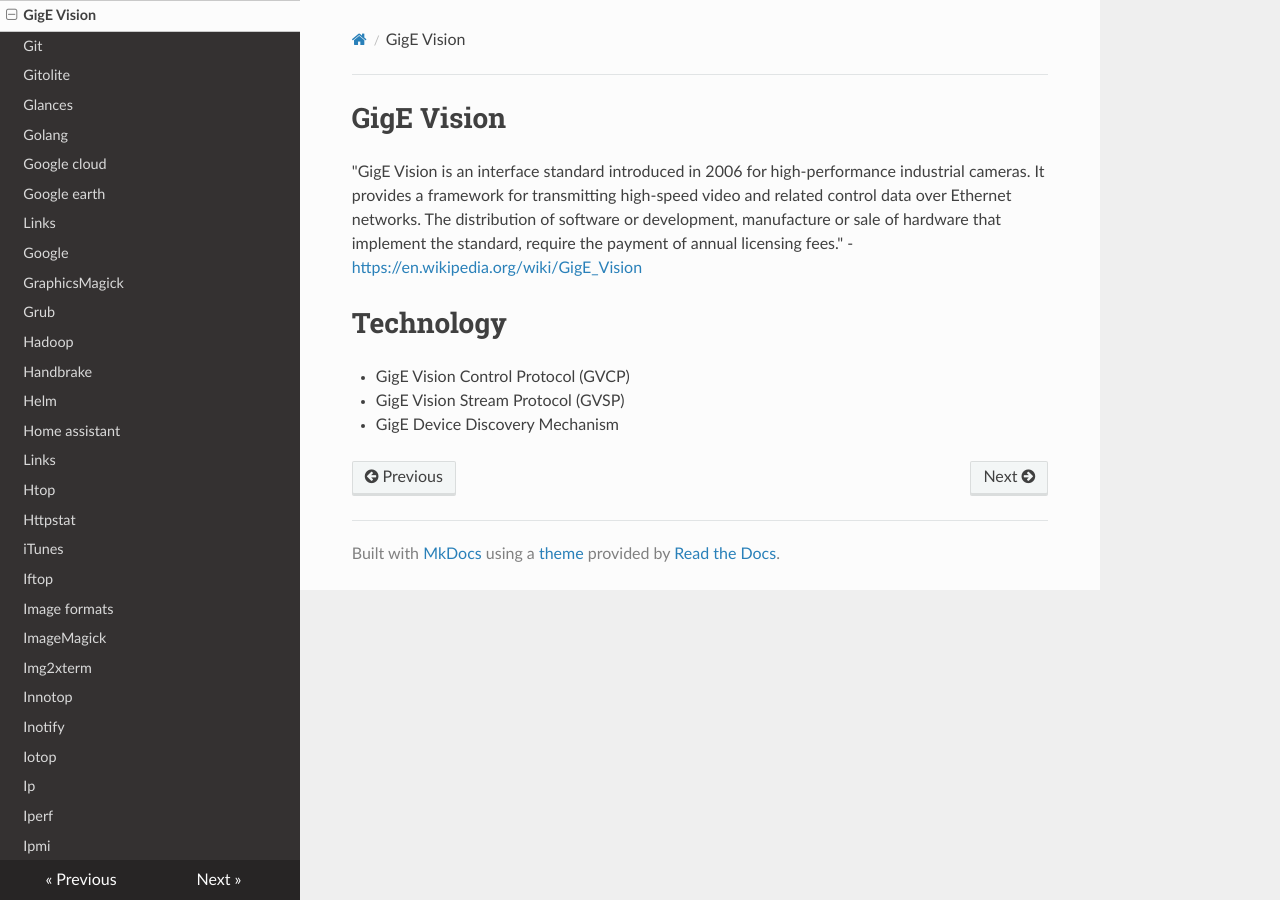
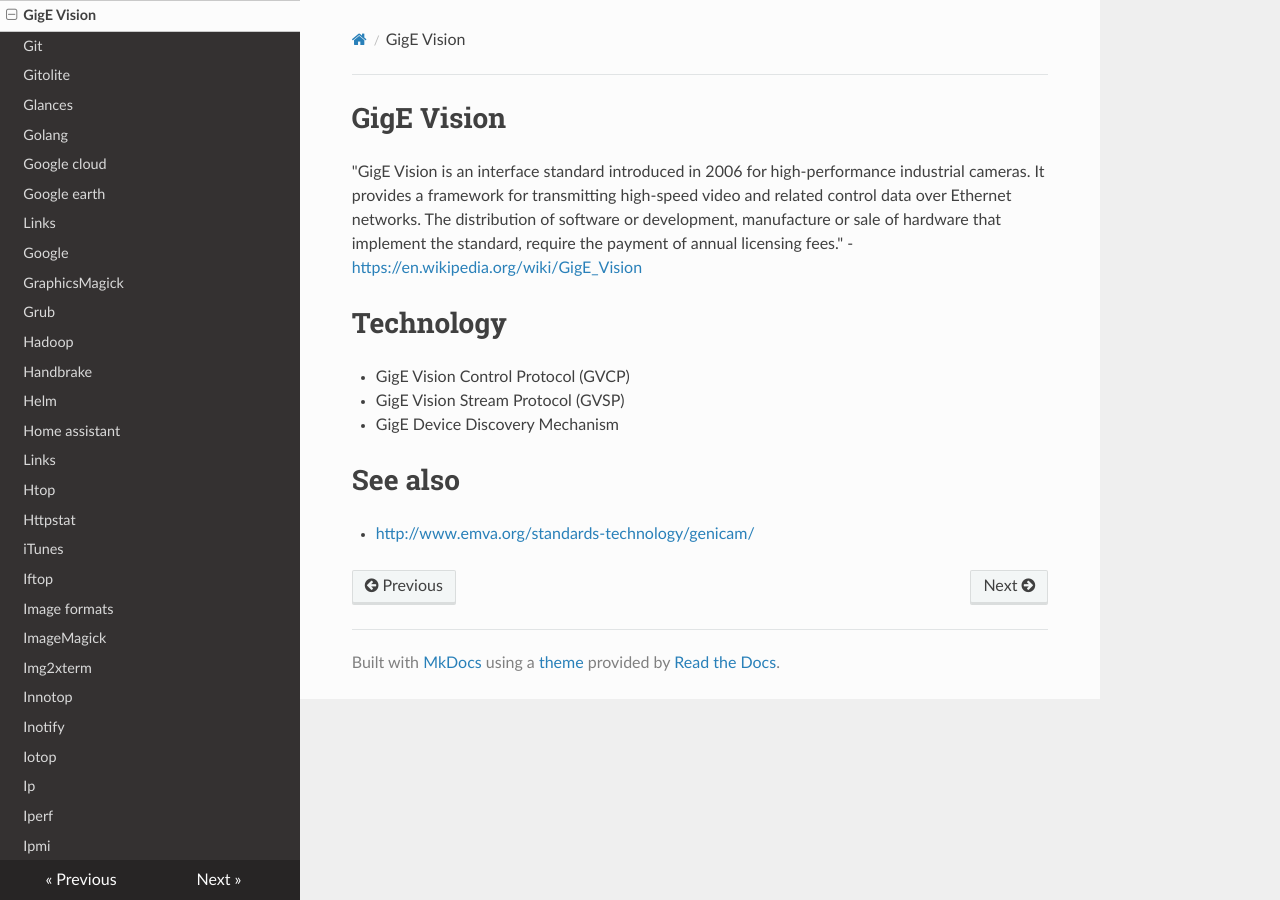
Before and after one commit to lando-cal/tech-notes, an MkDocs documentation site: the page built from docs/gige-vision.md, in a window 1280 px wide. Built offline with MkDocs 1.6.1, drawn with Linux system fonts in a browser that asks for light colours; nearby versions of some CDN libraries.

Commit message:
Add see also link

```diff
--- a/docs/gige-vision.md
+++ b/docs/gige-vision.md
@@ -7,3 +7,7 @@
 - GigE Vision Control Protocol (GVCP)
 - GigE Vision Stream Protocol (GVSP)
 - GigE Device Discovery Mechanism
+
+# See also
+
+- <http://www.emva.org/standards-technology/genicam/>
```
